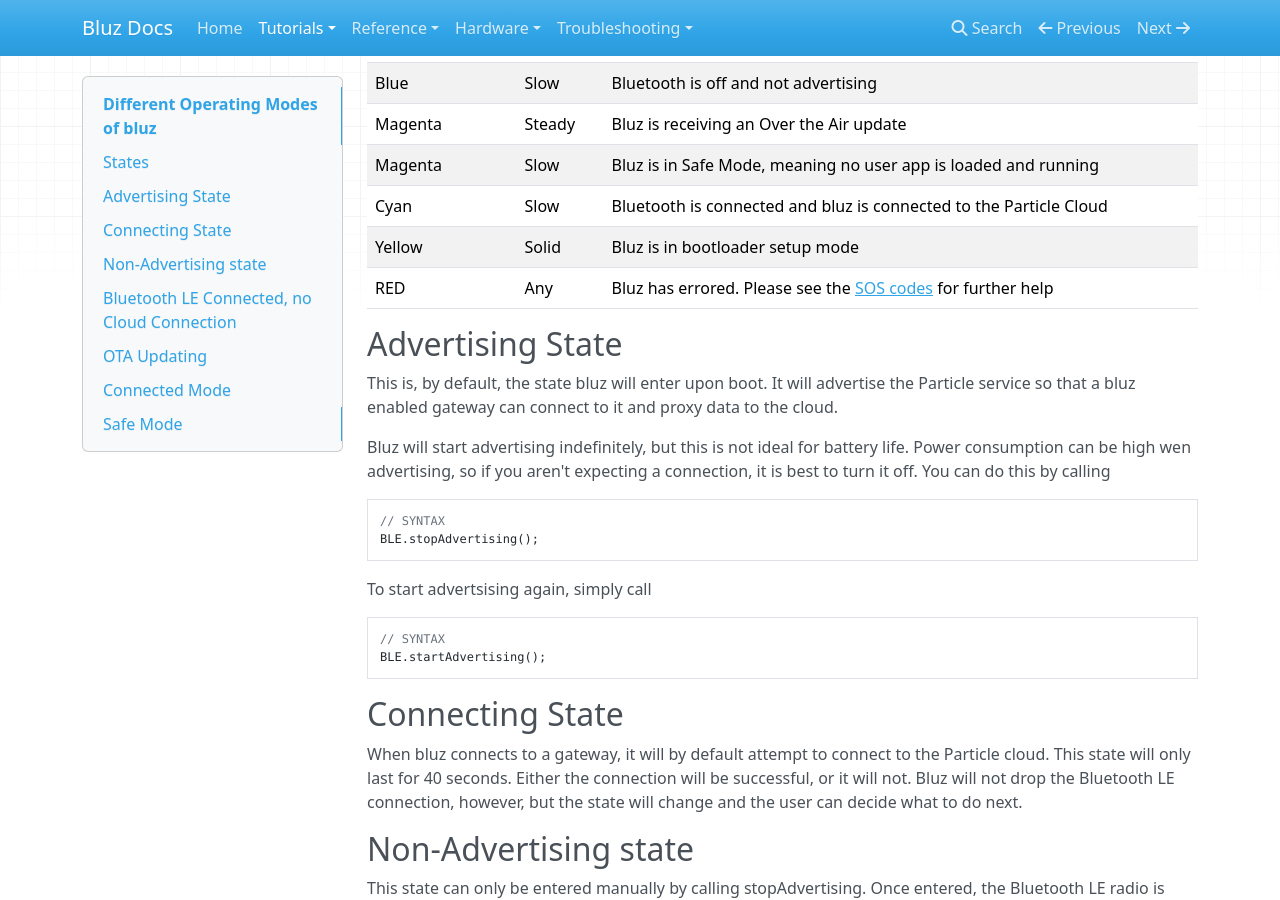
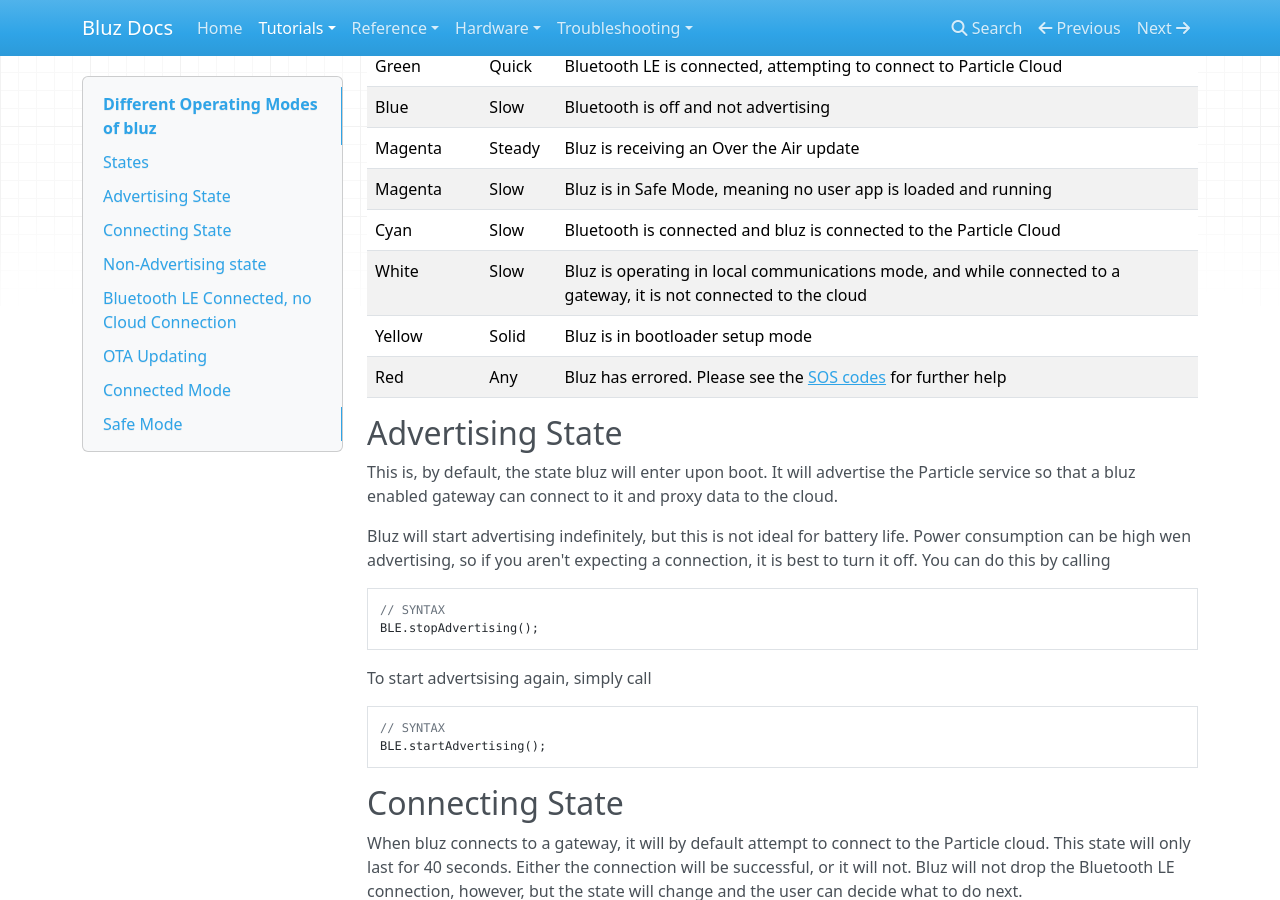
Before and after one commit to bluzDK/bluz-docs, an MkDocs documentation site: the page built from docs/tutorials/states.md, in a window 1280 px wide and 900 px high, scrolled down 505 px. Built offline with MkDocs 1.6.1, drawn with Linux system fonts in a browser that asks for light colours; nearby versions of some CDN libraries; old or Windows-style settings are respelled for this version of MkDocs.

Commit message:
explian white RGB LED activity

```diff
--- a/docs/tutorials/states.md
+++ b/docs/tutorials/states.md
@@ -16,8 +16,9 @@ Blue            | Slow      | Bluetooth is off and not advertising
 Magenta         | Steady    | Bluz is receiving an Over the Air update
 Magenta         | Slow      | Bluz is in Safe Mode, meaning no user app is loaded and running
 Cyan            | Slow      | Bluetooth is connected and bluz is connected to the Particle Cloud
+White           | Slow      | Bluz is operating in local communications mode, and while connected to a gateway, it is not connected to the cloud
 Yellow          | Solid     | Bluz is in bootloader setup mode
-RED             | Any       | Bluz has errored. Please see the [SOS codes](/troubleshooting/sos/) for further help
+Red             | Any       | Bluz has errored. Please see the [SOS codes](/troubleshooting/sos/) for further help
 
 ## Advertising State
 
```
